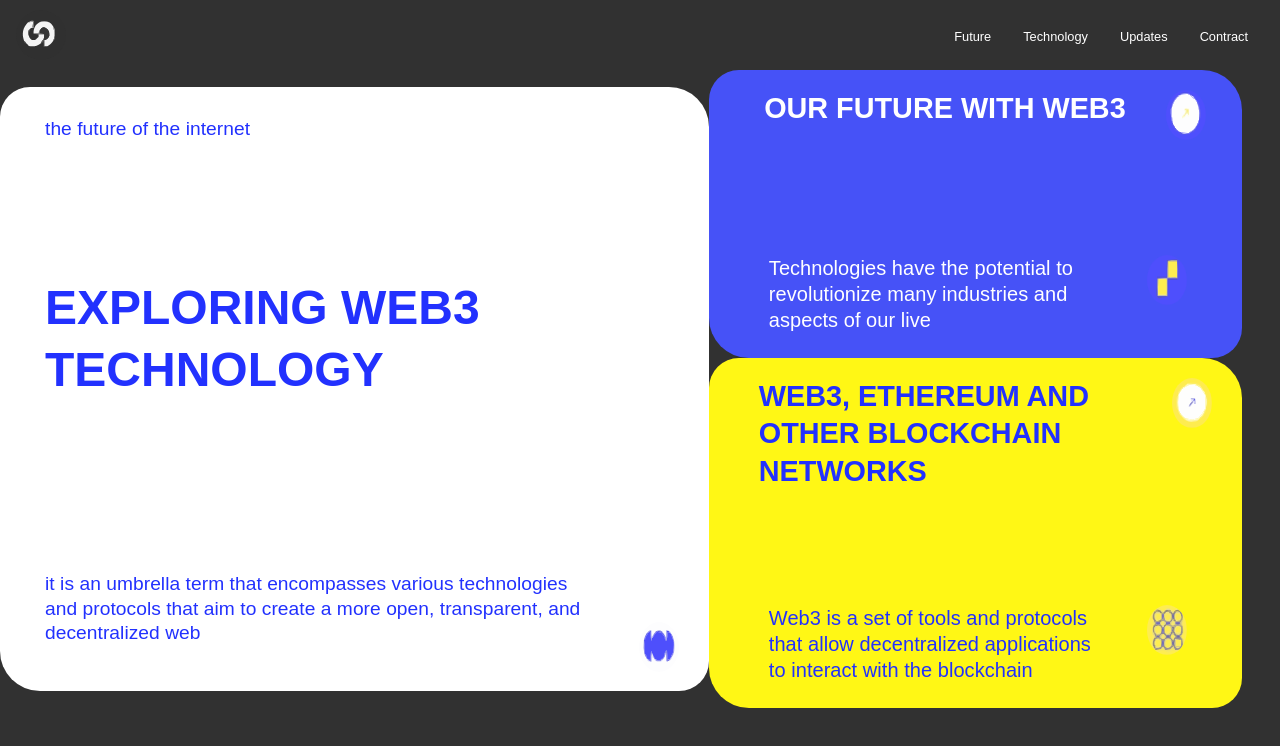
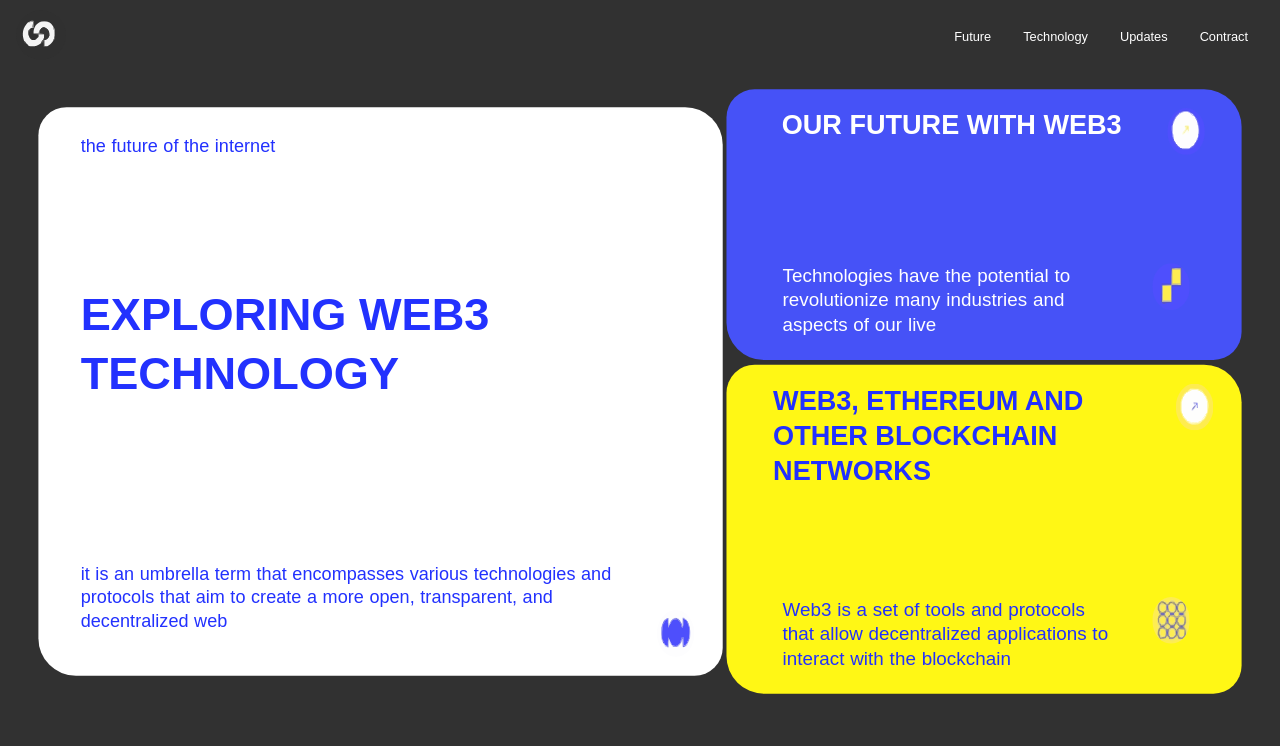
Before and after one commit to mphoChuene/Web3_landingpage, a React (Create React App) app: page / in a window 1280 px wide. Shown: the top 746 px of the page. Built offline with nearby package versions, Linux system fonts and the light colour scheme.

Commit message:
layout resolved

```diff
--- a/src/components/banner/Banner.module.css
+++ b/src/components/banner/Banner.module.css
@@ -2,8 +2,9 @@
     display: flex;
     align-items: center;
     justify-content: center;
-    width: 97%;
-    height: 80;
+    width: 100%;
+    height: auto;
+    scale: .94;
 }
 
 .main_section{
@@ -13,7 +14,6 @@
     color: #2231fe;
     border-radius: 30px 40px;
     padding: 80px 50px 50px 40px;
-
 }
 .main_section p{
     position: relative;
@@ -38,11 +38,19 @@
 .sub_container{
     display: flex;
     flex-direction: column;
+    margin-left: 4px;
 }
 
 .sub_section1, .sub_section2{
     border-radius: 30px 40px;
     padding: 20px 50px;
+}
+
+
+
+.main_title .sub_logo{
+    position: relative;
+    bottom: -95px;
 }
 
 .sub_section1{
@@ -51,14 +59,10 @@
     color: #ffff;
 }
 
-.main_title .sub_logo{
-    position: relative;
-    bottom: -95px;
-}
-
 .sub_section2{
     background-color: #fff715;
     color: #2231fe;
+    margin-top: 5px;
 }
 
 .sub_logo{
@@ -83,6 +87,7 @@ img{
 
 p{
     word-wrap: break-word;
+    min-width: 25px;
     letter-spacing: .05px;
-
+    word-spacing: .5px;
 }
```
